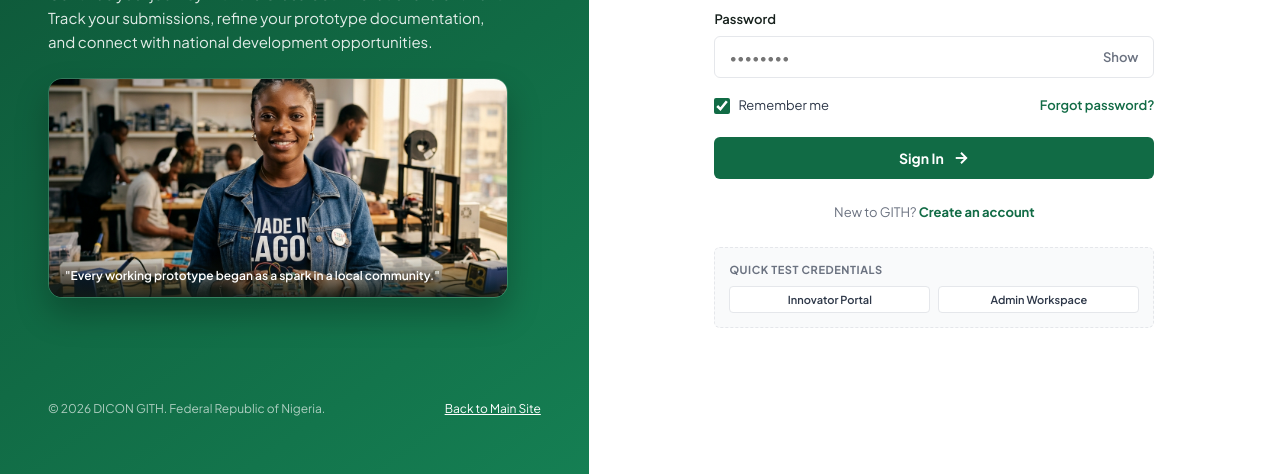
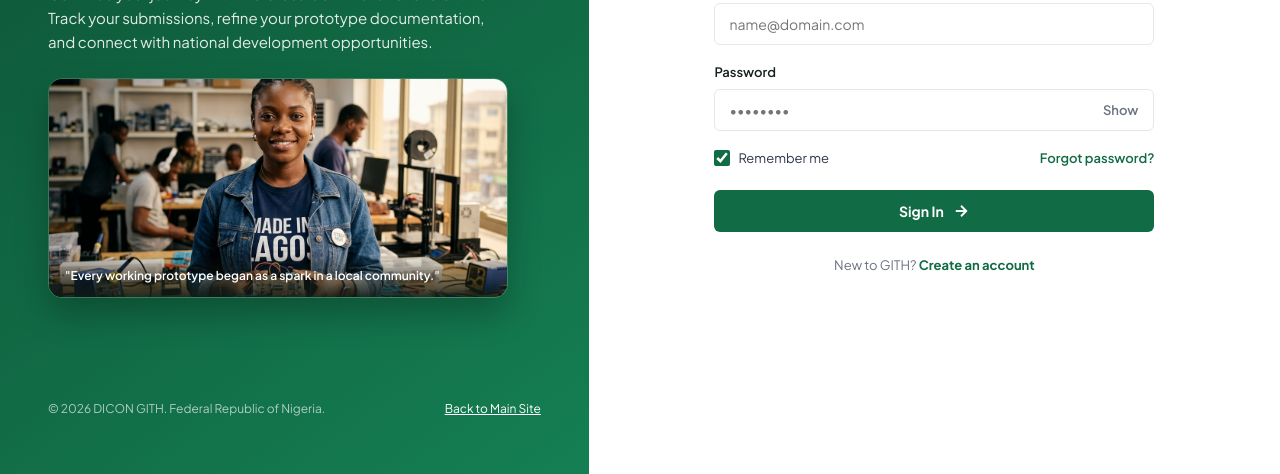
Before and after one commit to frankd3u9d39/DICON_Git, a website: page login.html in a window 1280 px wide. Shown: the part 326-800 px from the top of the page. Drawn offline with Linux system fonts and the light colour scheme.

Commit message:
refactor(auth): remove quick test credentials box from login page

```diff
--- a/css/dashboard.css
+++ b/css/dashboard.css
@@ -430,47 +430,6 @@ button, input, select, textarea {
   display: none;
 }
 
-/* Quick Demo Switcher helper */
-.demo-accounts-box {
-  margin-top: 24px;
-  padding: 14px;
-  background: var(--surface-alt);
-  border: 1px dashed var(--border);
-  border-radius: var(--radius-sm);
-}
-
-.demo-box-title {
-  font-size: 11px;
-  font-weight: 700;
-  text-transform: uppercase;
-  letter-spacing: 0.05em;
-  color: var(--muted-gray);
-  margin-bottom: 8px;
-}
-
-.demo-box-buttons {
-  display: flex;
-  gap: 8px;
-}
-
-.demo-quick-btn {
-  flex: 1;
-  padding: 6px 10px;
-  font-size: 11px;
-  font-weight: 600;
-  background: #FFFFFF;
-  border: 1px solid var(--border);
-  border-radius: 4px;
-  cursor: pointer;
-  color: var(--charcoal);
-  transition: var(--transition);
-}
-
-.demo-quick-btn:hover {
-  border-color: var(--deep-forest);
-  color: var(--deep-forest);
-}
-
 /* ==========================================================================
    PART B & C: OPERATIONAL DASHBOARDS (Innovator & Admin Workspaces)
    ========================================================================== */
--- a/login.html
+++ b/login.html
@@ -97,22 +97,13 @@
         <div class="auth-footer-prompt">
           New to GITH? <a href="/register">Create an account</a>
         </div>
-
-        <!-- Convenient Quick Demo Switcher for Evaluation -->
-        <div class="demo-accounts-box">
-          <div class="demo-box-title">Quick Test Credentials</div>
-          <div class="demo-box-buttons">
-            <button type="button" class="demo-quick-btn" id="btn-demo-innovator">Innovator Portal</button>
-            <button type="button" class="demo-quick-btn" id="btn-demo-admin">Admin Workspace</button>
-          </div>
-        </div>
       </div>
     </main>
   </div>
 
   <!-- Scripts -->
   <script type="module">
-    import { authService, DEFAULT_ACCOUNTS } from './js/auth-service.js';
+    import { authService } from './js/auth-service.js';
 
     // Show/hide password
     const toggleBtn = document.getElementById('toggle-password');
@@ -121,19 +112,6 @@
       const isPassword = passwordInput.type === 'password';
       passwordInput.type = isPassword ? 'text' : 'password';
       toggleBtn.textContent = isPassword ? 'Hide' : 'Show';
-    });
-
-    // Quick demo buttons
-    document.getElementById('btn-demo-innovator').addEventListener('click', () => {
-      document.getElementById('email').value = DEFAULT_ACCOUNTS.INNOVATOR.email;
-      document.getElementById('password').value = "password";
-      document.getElementById('auth-error-banner').style.display = 'none';
-    });
-
-    document.getElementById('btn-demo-admin').addEventListener('click', () => {
-      document.getElementById('email').value = DEFAULT_ACCOUNTS.ADMIN.email;
-      document.getElementById('password').value = "DiconAdmin2026!";
-      document.getElementById('auth-error-banner').style.display = 'none';
     });
 
     // Form submission
```
